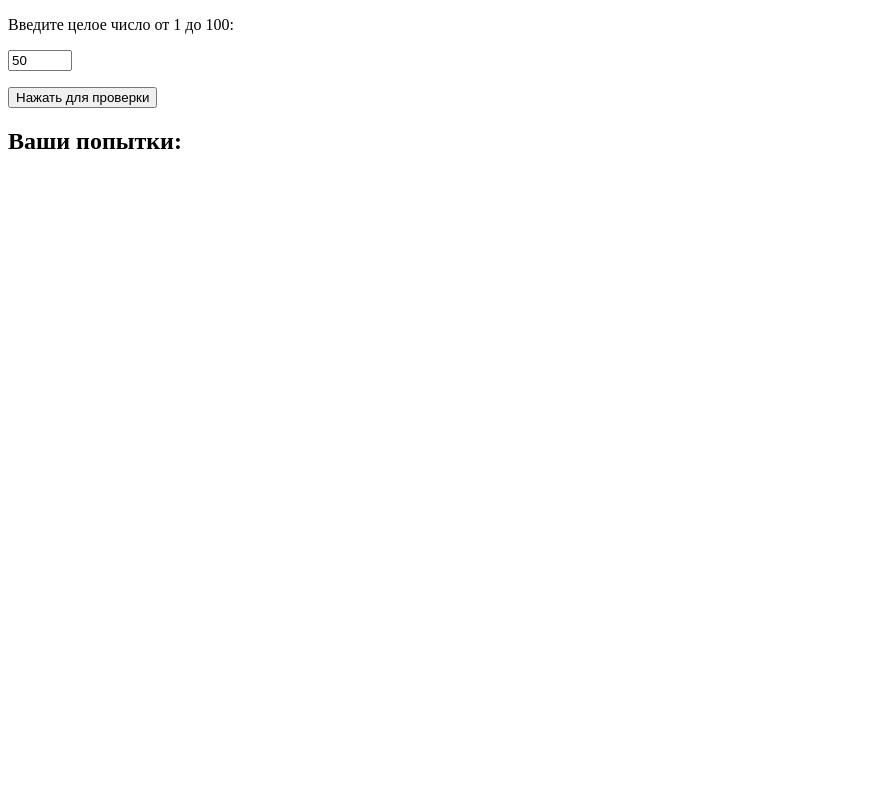
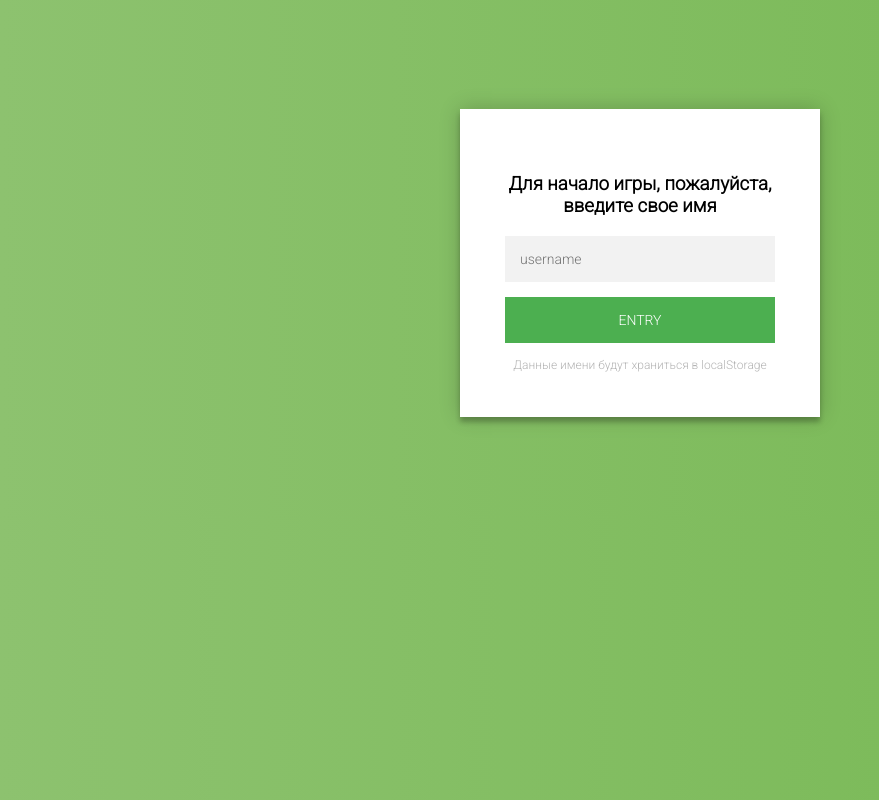
Before and after one commit to kolya-mp19/-guess-the-number-game, a plain HTML site: page index.html in a window 1280 px wide. Shown: the whole page, without its empty margins (0-879 px from the left). Drawn offline with nearby package versions, Linux system fonts and the light colour scheme.

Commit message:
LocalStorage
write the username in LocalStorage

```diff
--- a/code.js
+++ b/code.js
@@ -1,10 +1,26 @@
+
+$('.entry').click(function(){
+
+// sessionStorage
+let userName = document.getElementById("userName").value;
+console.log(userName)
+if (userName === "") {
+    alert("Введите свое имя")
+} else {
+    localStorage.setItem(userName, '[]')
+
+    $('.login-page').animate({height: "toggle", opacity: "toggle"}, 500);
+    setTimeout(function(){
+        $(".cames").animate({height: "toggle", opacity: "toggle"}, 500);
+
+// logics games start
         let randomNamber = Math.round( Math.random() * 100);
         let remember = [];
         document.getElementById("checkButton").addEventListener("click", checkNamber);
         function checkNamber() {
             let inputТumber = document.getElementById("inputNumber").value;
             inputТumber = +inputТumber;
-    remember.push(inputТumber)
+            remember.push(inputТumber);
             if (Number.isInteger(inputТumber) && inputТumber <= 100 && inputТumber >= 0 ) {
                 randomNamber > inputТumber ? alert ("Введенное значение меньше загаданного") : false;
                 randomNamber < inputТumber ? alert ("Введенное значение больше загаданного") : false;
@@ -17,8 +33,16 @@ function checkNamber() {
                 }
 
             } else {
-        alert ("Введите целое положительное число от 0 до 100")
+                alert ("Введите целое положительное число от 0 до 100");
+            }
+        }
+// logics games stop
+
+
+
+    },500)
 }
 
 
-}
+    return false;
+ });
--- a/index.html
+++ b/index.html
@@ -8,6 +8,21 @@
     <title>game - guess the number</title>
 </head>
 <body>
+
+<div class="login-page">
+    <div class="form">
+        <form class="login-form">
+            <h3>Для начало игры, пожалуйста, введите свое имя</h3>
+            <input type="text" placeholder="username" id="userName"/>
+            <button class="entry">entry</button>
+            <p class="message">Данные имени будут храниться в localStorage</p>
+        </form>
+    </div>
+</div>
+
+
+<div class="cames">
+
     <form>
         <p>Введите целое число от 1 до 100:</p>
         <p><input type="number" size="6" name="num" min="1" max="100" value="50" id="inputNumber"></p>
@@ -19,7 +34,13 @@
         <h2>Ваши попытки: <span id="attempts"></span></h2>
     </div>
 
+</div>
 
+
+
+
+
+    <script type="text/javascript" src="https://ajax.aspnetcdn.com/ajax/jQuery/jquery-3.2.0.js"></script>
     <script src="code.js"></script>
 </body>
 </html>
--- a/style.css
+++ b/style.css
@@ -1,8 +1,73 @@
-.row {
-    height: 100px;
-    margin: 5px;
+@import url(https://fonts.googleapis.com/css?family=Roboto:300);
+
+.login-page {
+  width: 360px;
+  padding: 8% 0 0;
+  margin: auto;
 }
 
-.row > .col {
-    background-color: red
+.form {
+  position: relative;
+  z-index: 1;
+  background: #FFFFFF;
+  max-width: 360px;
+  margin: 0 auto 100px;
+  padding: 45px;
+  text-align: center;
+  box-shadow: 0 0 20px 0 rgba(0, 0, 0, 0.2), 0 5px 5px 0 rgba(0, 0, 0, 0.24);
 }
+
+.form input {
+  font-family: "Roboto", sans-serif;
+  outline: 0;
+  background: #f2f2f2;
+  width: 100%;
+  border: 0;
+  margin: 0 0 15px;
+  padding: 15px;
+  box-sizing: border-box;
+  font-size: 14px;
+}
+
+.form button {
+  font-family: "Roboto", sans-serif;
+  text-transform: uppercase;
+  outline: 0;
+  background: #4CAF50;
+  width: 100%;
+  border: 0;
+  padding: 15px;
+  color: #FFFFFF;
+  font-size: 14px;
+  -webkit-transition: all 0.3 ease;
+  transition: all 0.3 ease;
+  cursor: pointer;
+}
+
+.form button:hover,.form button:active,.form button:focus {
+  background: #43A047;
+}
+
+.form .message {
+  margin: 15px 0 0;
+  color: #b3b3b3;
+  font-size: 12px;
+}
+
+body {
+  background: #76b852;
+  background: -webkit-linear-gradient(to left, #76b852, #8DC26F);
+  background: -moz-linear-gradient(to left, #76b852, #8DC26F);
+  background: -o-linear-gradient(to left, #76b852, #8DC26F);
+  background: linear-gradient(to left, #76b852, #8DC26F);
+  font-family: "Roboto", sans-serif;
+
+}
+
+.cames {
+    display: none;
+    width: 360px;
+    padding: 8% 0 0;
+    margin: auto;
+    text-align: center;
+}
```
Lines whose indentation alone changed are shown as unchanged.
